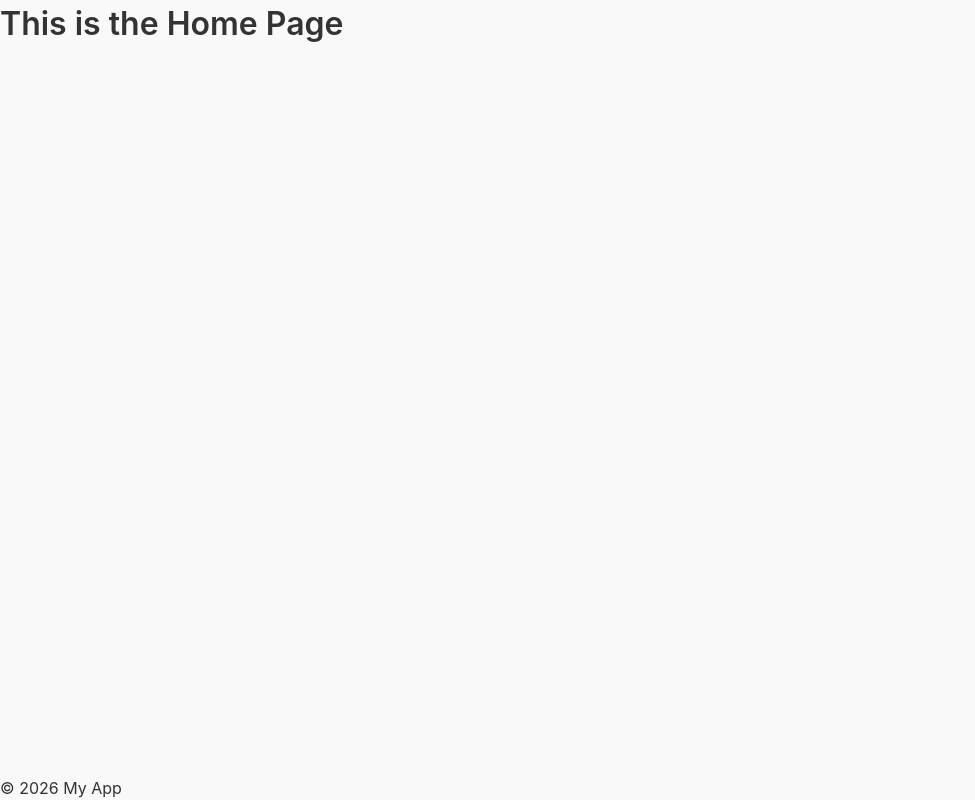
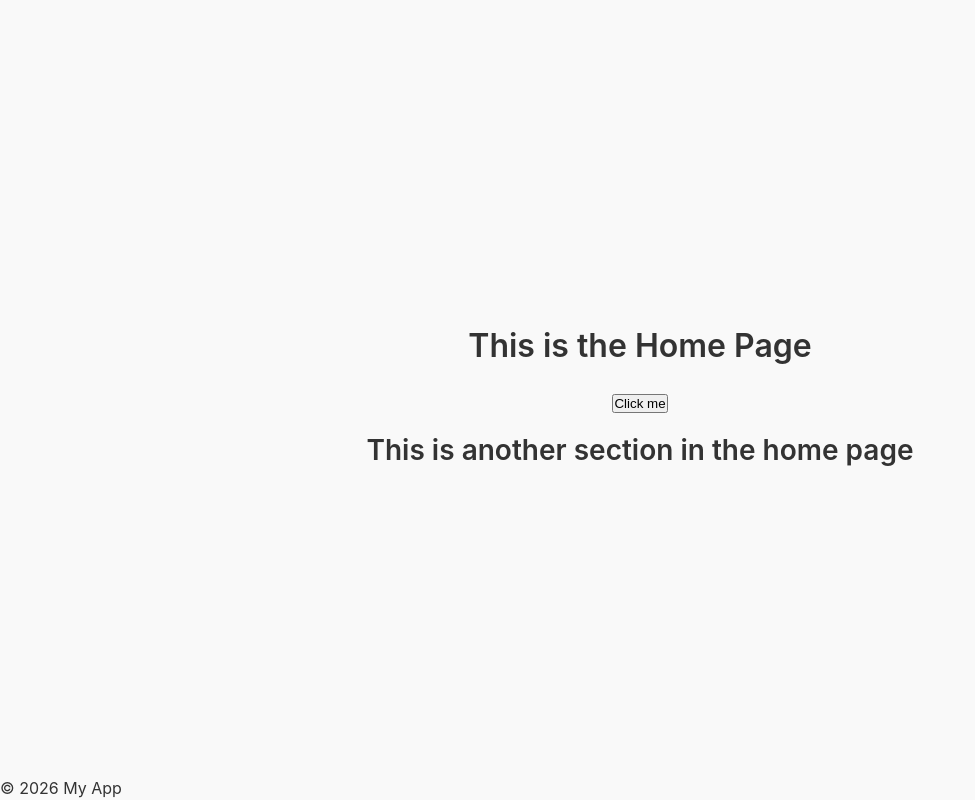
Before and after one commit to SydNexDarSky/Frontend-App, a React (Vite) app: page / in a window 1280 px wide. Shown: the whole page, without its empty margins (0-975 px from the left). Built offline with nearby package versions, Linux system fonts and the light colour scheme.

Commit message:
Styled the Home page

```diff
--- a/src/App.css
+++ b/src/App.css
@@ -81,3 +81,17 @@ footer {
   position: absolute;
   bottom: 0;
 }
+
+.home {
+  width: 100%;
+  height: 100vh;
+  display: flex;
+  flex-direction: column;
+  justify-content: center;
+  align-items: center;
+  gap: 1rem;
+}
+
+#home-h1 {
+  font-size: 5rem;
+}
--- a/src/App.jsx
+++ b/src/App.jsx
@@ -3,15 +3,21 @@ import { BrowserRouter, Routes, Route } from "react-router-dom";
 import RootLayout from "./layouts/RootLayout";
 import Home from "./pages/Home";
 import About from "./pages/About";
+import Example from "./pages/Example";
 
 function App() {
   return (
     <BrowserRouter>
       <Routes>
+
         <Route path="/" element={<RootLayout />}>
+
           <Route index element={<Home />} />
           <Route path="about" element={<About />} />
+          <Route path="example" element={<Example />} />
+
         </Route>
+
       </Routes>
     </BrowserRouter>
   );
--- /dev/null
+++ b/src/components/AnotherSection.jsx
@@ -0,0 +1,9 @@
+import React from "react";
+
+export default function AnotherSection() {
+  return (
+    <section className="another-section">
+      <h3>This is another section in the home page</h3>
+    </section>
+  )
+}
--- a/src/components/Button.jsx
+++ /dev/null
@@ -1,7 +0,0 @@
-import React from "react";
-
-export default function Button({text, click}) {
-  return (
-    <button onClick={click}>{text}</button>
-  )
-}
--- a/src/pages/Example.jsx
+++ b/src/pages/Example.jsx
@@ -3,7 +3,7 @@ import React from "react";
 export default function Example() {
   return (
     <section>
-      <h1>This is where we view compoments... we would use this page to look up the components we'll be using throughout the app.</h1>
+      <h1>{"This is where we view compoments... we would use this page to look up the components we'll be using throughout the app."}</h1>
 
       <div className="example-containers">
 
--- a/src/pages/Home.jsx
+++ b/src/pages/Home.jsx
@@ -1,9 +1,16 @@
 import React from "react";
+import AnotherSection from "../components/AnotherSection";
 
 export default function Home() {
+const dd = "some function";
   return (
-    <section className="bg-red-700">
+    <section className="home">
       <h2>This is the Home Page</h2>
+
+      <button>Click me</button>
+
+      <AnotherSection />
+
     </section>
   )
 }
```
